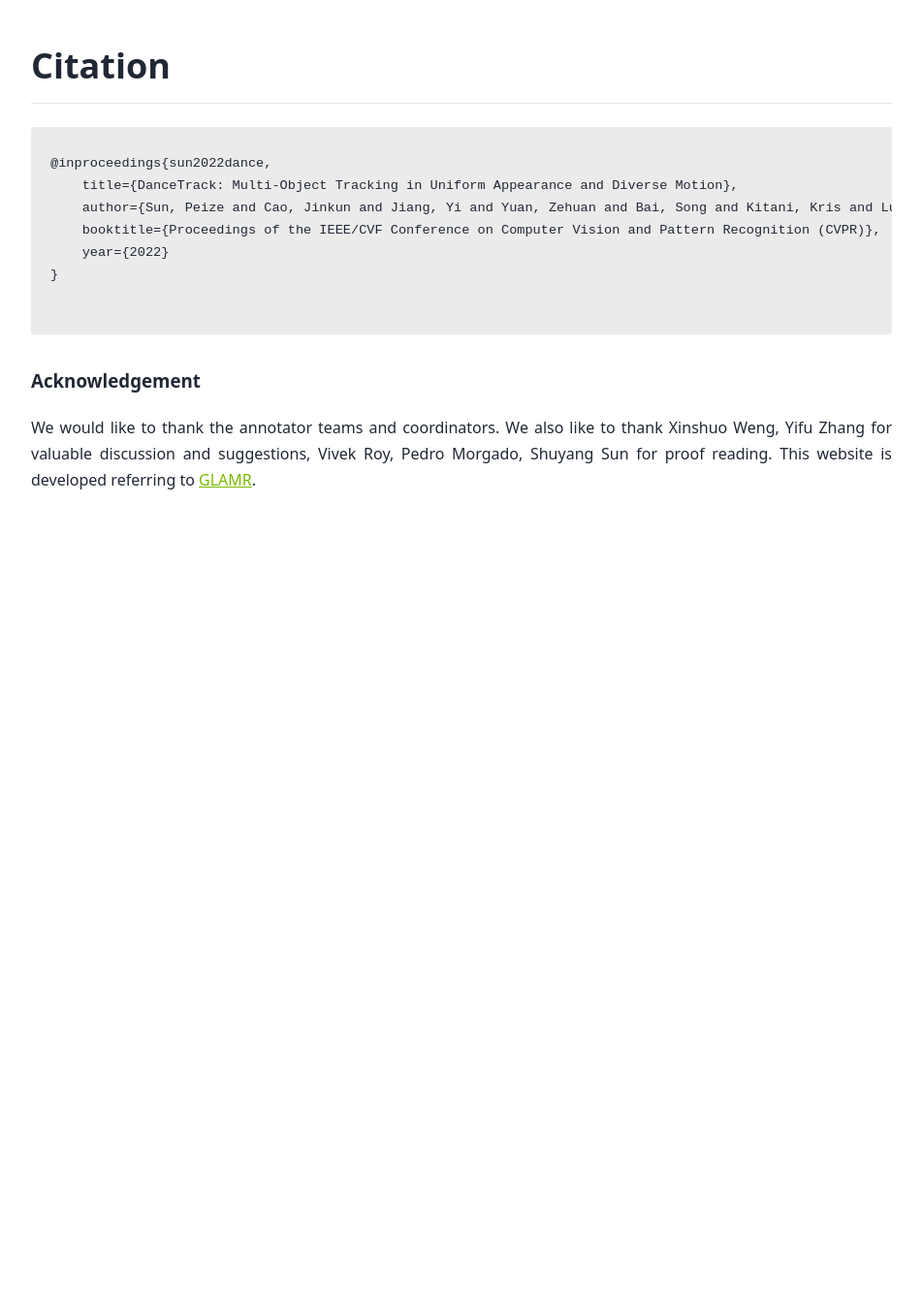
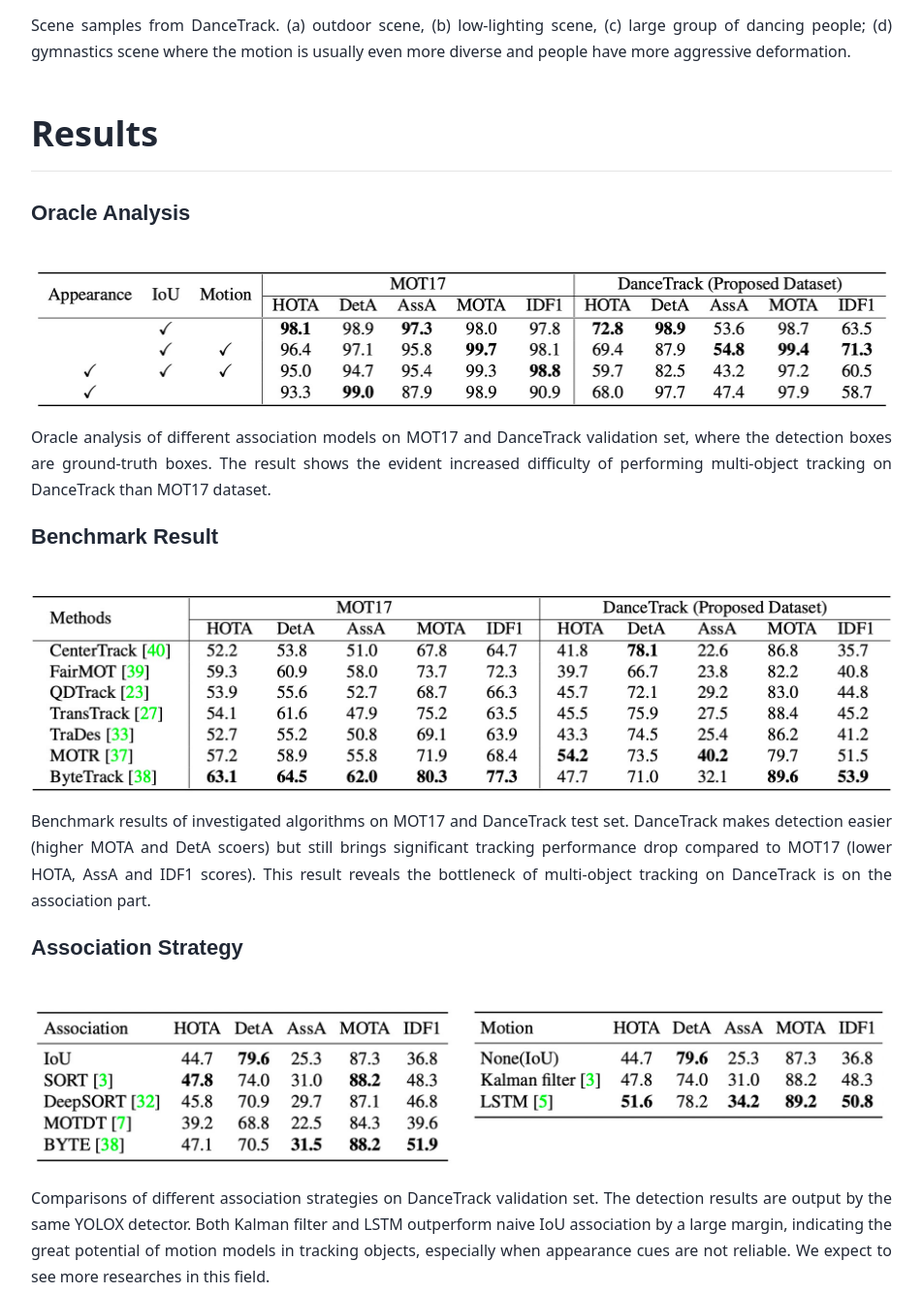
Before and after one commit to DanceTrack/dancetrack.github.io, a plain HTML site: page index.html in a window 1280 px wide. Shown: the part 2033-3367 px from the top of the page at 97% size, without its empty margins (184-1135 px from the left). Before the commit the page ends 2558 px from the top, so only its background shows below. Drawn offline with Linux system fonts and the light colour scheme; some icons are missing; a web font is replaced by a local one.

Commit message:
init code

```diff
--- a/index.html
+++ b/index.html
@@ -144,11 +144,38 @@
             Dataset
         </h2>
         <img class="figure" src="media/dancetrack.jpg" alt="Dataset Overview">
-
-<!--         <h2 id="results">
+        <p>
+        Scene samples from DanceTrack. (a) outdoor scene, (b) low-lighting scene, (c) large group of dancing people; (d) gymnastics scene where the motion is usually even more diverse and people have more aggressive deformation.
+        </p>
+         <h2 id="results">
             Results
         </h2>
-        <h3 class="results" id="sample">
+
+        <h3 class="results" id="oracle">
+            Oracle Analysis
+        </h3>
+        <img class="figure" src="media/oracle.jpg" alt="Oracle Analysis">
+        <p>
+        Oracle analysis of different association models on MOT17 and DanceTrack validation set, where the detection boxes are ground-truth boxes. The result shows the evident increased difficulty of performing multi-object tracking on DanceTrack than MOT17 dataset.
+        </p>
+
+        <h3 class="results" id="benchmark">
+            Benchmark Result
+        </h3>
+        <img class="figure" src="media/benchmark.jpg" alt="Benchmark Result">
+        <p>
+        Benchmark results of investigated algorithms on MOT17 and DanceTrack test set. DanceTrack makes detection easier (higher MOTA and DetA scoers) but still brings significant tracking performance drop compared to MOT17 (lower HOTA, AssA and IDF1 scores). This result reveals the bottleneck of multi-object tracking on DanceTrack is on the association part.
+        </p>
+
+        <h3 class="results" id="benchmark">
+            Association Strategy
+        </h3>
+        <img class="figure" src="media/motion.jpg" alt="Benchmark Result">
+        <p>
+        Comparisons of different association strategies on DanceTrack validation set. The detection results are output by the same YOLOX detector. Both Kalman filter and LSTM outperform naive IoU association by a large margin, indicating the great potential of motion models in tracking objects, especially when appearance cues are not reliable. We expect to see more researches in this field.
+        </p>
+
+<!--         <h3 class="results" id="sample">
             Generative Motion Infilling with Multiple Samples
         </h3>
         <video class="centered shadow" width="100%" autoplay muted loop playsinline>
```
Also changed, not shown: media/benchmark.jpg (added), media/motion.jpg (added), media/oracle.jpg (added).
